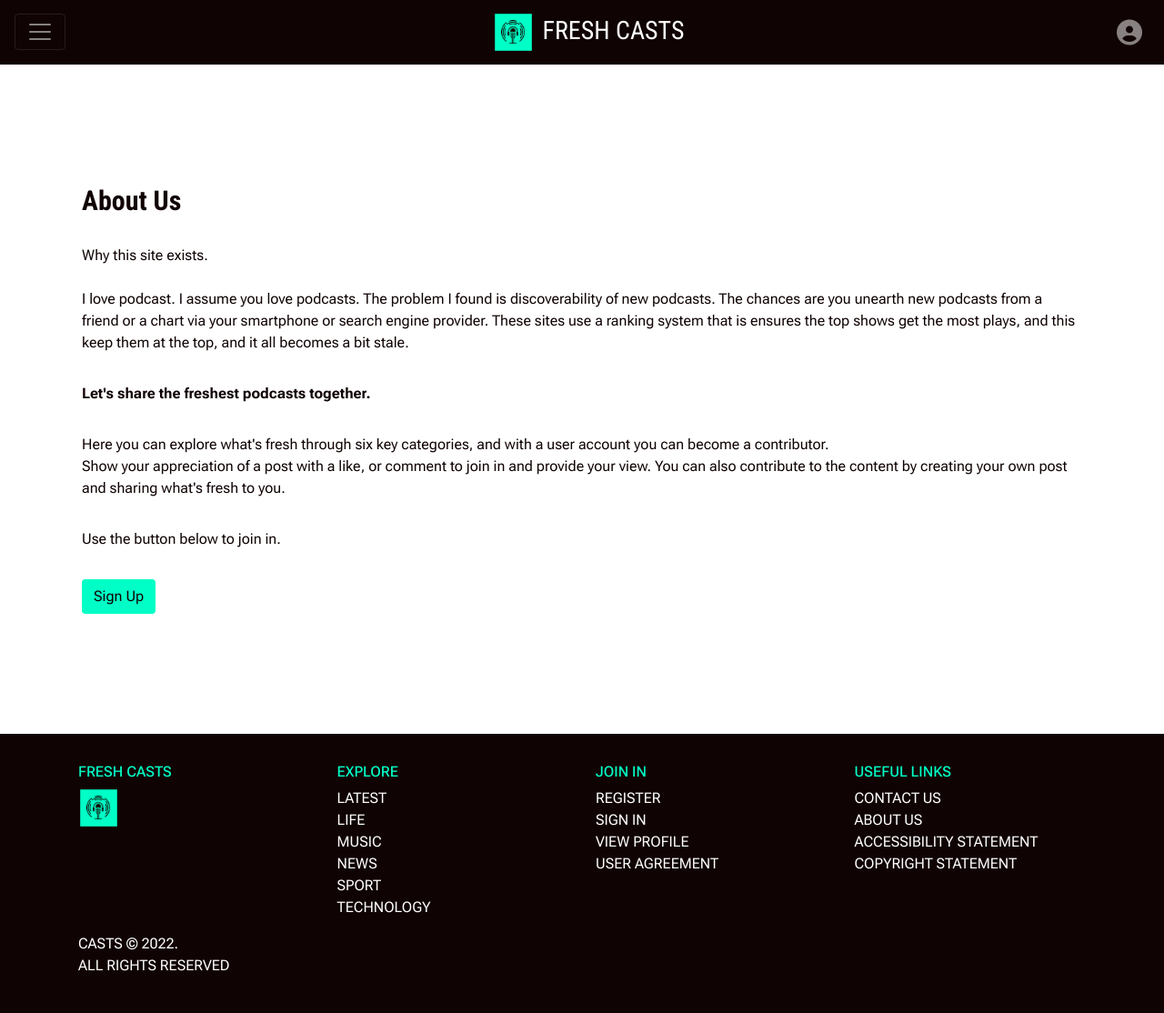
After one commit to RickofManc/fresh-casts, a Django app: page /about/ in a window 1280 px wide. The commit adds this page. Shown: the whole page at 91% size. Run offline with Django 3.2, Linux system fonts and the light colour scheme; some libraries are stand-ins or nearby versions.

Commit message:
Add html page for 'About Us' including optional anchor tag where user is authenticated. Anchor tag styled as button in keeping with Fresh Casts theme

```diff
--- a/blog/urls.py
+++ b/blog/urls.py
@@ -11,6 +11,7 @@ urlpatterns = [
     path('post/<slug:slug>/', views.PostDetail.as_view(), name='post_detail'),
     path('like/<slug:slug>', views.PostLike.as_view(), name='post_like'),
     path('add_post/', views.AddPostView.as_view(), name='add_post'),
+    path('about/', views.get_about, name='about'),
     path('accessibility_statement/', views.get_accessibility_statement, name='accessibility_statement'),
     path('copyright_statement/', views.get_copyright_statement, name='copyright_statement'),
     path('category/', FilterView.as_view(), name='category'),
--- a/blog/views.py
+++ b/blog/views.py
@@ -89,8 +89,13 @@ class AddPostView(CreateView):
     fields = ('title', 'category', 'content', 'podcast_url', 'featured_image')
 
 
+def get_about(request):
+    return render(request, 'about.html')
+
+
 def get_accessibility_statement(request):
     return render(request, 'accessibility_statement.html')
+
 
 def get_copyright_statement(request):
     return render(request, 'copyright_statement.html')
--- a/static/css/style.css
+++ b/static/css/style.css
@@ -299,6 +299,28 @@ ul.errorlist.nonfield {
 }
 
 
+/* || ABOUT US  */
+
+.anchor-btn {
+    display: inline-block;
+    box-sizing: border-box;
+    font-size: 1rem;
+    font-weight: 400;
+    text-align: center;
+    text-transform: none;
+    text-decoration: none;
+    background-color: #00ffc6;
+    transition: color .15s ease-in-out, background-color .15s ease-in-out, border-color .15s ease-in-out, box-shadow .15s ease-in-out;
+    color: #100303;
+    user-select: none;
+    border: 1px solid transparent;
+    border-radius: 0.25rem;
+    padding: 0.375rem 0.75rem;
+    margin-top: 1.5rem;
+    line-height: 1.5;
+}
+
+
 /* |||| MEDIA QUERIES  */
 
 /* Small devices (smartphones, up to 767px) */
--- /dev/null
+++ b/templates/about.html
@@ -0,0 +1,46 @@
+{% extends "base.html" %}
+
+{% load i18n %}
+
+{% block title %}{% trans 'About Us' %}{% endblock %}
+
+{% block content %}
+
+<!-- Container for homepage blog posts -->
+<div class="container fluid">
+    <div class="row justify-content-center">
+        <div class="col-auto card-body">
+            <h2 class="card-title">{% trans 'About Us' %}</h2>
+            <br>
+            <p class="card-subtitle">Why this site exists.</p>
+            <br>
+            <p class="card-text">I love podcast. I assume you love podcasts. The problem I found is discoverability of
+                new podcasts.
+                The chances are you unearth new podcasts from a friend or a chart via your smartphone
+                or search engine provider.
+                These sites use a ranking system that is ensures the top shows get the most plays, and this keep them at
+                the top, and it all becomes a bit stale.
+            </p>
+            <br>
+            <p class="card-text"><strong>Let's share the freshest podcasts together.</strong>
+            </p>
+            <br>
+            <p class="card-text">Here you can explore what's fresh through six key categories, and with a user account you
+                can become a contributor.<br>Show your appreciation of a post with a like, or comment to join in and provide
+                your view. You can also contribute to the content by creating your own post and sharing what's fresh to you.
+            </p>
+            <br>
+            {% if user.is_authenticated %}
+            <p class="card-text">Use the button below start contributing.</p>
+            </p>
+            <a href="{% url 'add_post' %}" class="anchor-btn">Add Post</a></button>
+            {% else %}
+            <p class="card-text">Use the button below to join in.</p>
+            </p>
+            <a href="{% url 'account_signup' %}" class="anchor-btn">Sign Up</a></button>
+            {% endif %}
+        </div>
+    </div>
+</div>
+
+{% endblock content %}
--- a/templates/accessibility_statement.html
+++ b/templates/accessibility_statement.html
@@ -1,6 +1,8 @@
 {% extends "base.html" %}
 
 {% load i18n %}
+
+{% block title %}{% trans 'Accessibility Statement' %}{% endblock %}
 
 {% block content %}
 
@@ -9,7 +11,7 @@
     <div class="row justify-content-center">
         <div class="col-auto card-body">
 
-                <h2 class="card-title">Accessibility Statement</h2>
+                <h2 class="card-title">{% trans 'Accessibility Statement' %}</h2>
                 <p class="card-text">Fresh Casts values audience diversity and inclusion, and to that end, we are
                     actively working to further enhance the accessibility of our websites to visitors who use
                     digital assistive technologies like screen readers, screen magnifiers, or voice recognition
@@ -37,4 +39,4 @@
     </div>
 </div>
 
-{% endblock %}
+{% endblock content %}
--- a/templates/account/logout.html
+++ b/templates/account/logout.html
@@ -31,4 +31,4 @@
         </div>
     </div>
 </div>
-{% endblock %}
+{% endblock content %}
--- a/templates/account/signup.html
+++ b/templates/account/signup.html
@@ -11,7 +11,7 @@
         <div class="col-md-8 mt-3 offset-md-2">
             <div class="card-body">
                 <h2 class="card-title">{% trans 'Sign Up' %}</h2>
-                <p class="card-text">{% blocktrans %}Welcome back to Fresh Casts.<br>Do you already have an account? If
+                <p class="card-text">{% blocktrans %}Welcome to Fresh Casts.<br>Do you already have an account? If
                     yes, please <a href="{{ login_url }}" class="link">Sign In</a> instead.{% endblocktrans %}<br>
                     Otherwise, please complete the form below.<br>Requests will be reviewed within 24 hours.<br>
                     Thank you!</p>
@@ -37,4 +37,4 @@
     </div>
 </div>
 
-{% endblock %}
+{% endblock content %}
--- a/templates/base.html
+++ b/templates/base.html
@@ -94,7 +94,7 @@
                     <h2 class="nav-menu-header">useful links</h2>
                     <ul class="nav-menu-list">
                         <li class="nav-item"><a href="{% url 'contact' %}" class="nav-link">contact us</a></li>
-                        <li class="nav-item"><a href="{% url 'home' %}" class="nav-link">about us</a></li>
+                        <li class="nav-item"><a href="{% url 'about' %}" class="nav-link">about us</a></li>
                         <li class="nav-item"><a href="{% url 'accessibility_statement' %}" class="nav-link">accessibility statement</a>
                         </li>
                         <li class="nav-item"><a href="{% url 'copyright_statement' %}" class="nav-link">copyright statement</a></li>
@@ -191,7 +191,7 @@
                     <h2 class="footer-header">useful links</h2>
                     <ul class="footer-list">
                         <li class="footer-item"><a href="{% url 'contact' %}" class="footer-link">contact us</a></li>
-                        <li class="footer-item"><a href="{% url 'home' %}" class="footer-link">about us</a></li>
+                        <li class="footer-item"><a href="{% url 'about' %}" class="footer-link">about us</a></li>
                         <li class="footer-item"><a href="{% url 'accessibility_statement' %}" class="footer-link">accessibility statement</a></li>
                         <li class="footer-item"><a href="{% url 'copyright_statement' %}" class="footer-link">copyright statement</a></li>
                     </ul>
--- a/templates/category.html
+++ b/templates/category.html
@@ -68,4 +68,4 @@
     {% endif %}
 </div>
 
-{% endblock %}
+{% endblock content %}
--- a/templates/copyright_statement.html
+++ b/templates/copyright_statement.html
@@ -1,6 +1,8 @@
 {% extends "base.html" %}
 
 {% load i18n %}
+
+{% block title %}{% trans 'Copyright Statement' %}{% endblock %}
 
 {% block content %}
 
@@ -8,7 +10,7 @@
 <div class="container fluid">
     <div class="row justify-content-center">
         <div class="col-auto card-body">
-            <h2 class="card-title">Copyright Statement</h2>
+            <h2 class="card-title">{% trans 'Copyright Statement' %}</h2>
             <br>
             <p class="card-subtitle">Copyright © Fresh Casts 2022 All Rights Reserved</p>
             <br>
@@ -32,4 +34,4 @@
     </div>
 </div>
 
-{% endblock %}
+{% endblock content %}
--- a/templates/index.html
+++ b/templates/index.html
@@ -57,4 +57,4 @@
     {% endif %}
 </div>
 
-{% endblock %}
+{% endblock content %}
```
